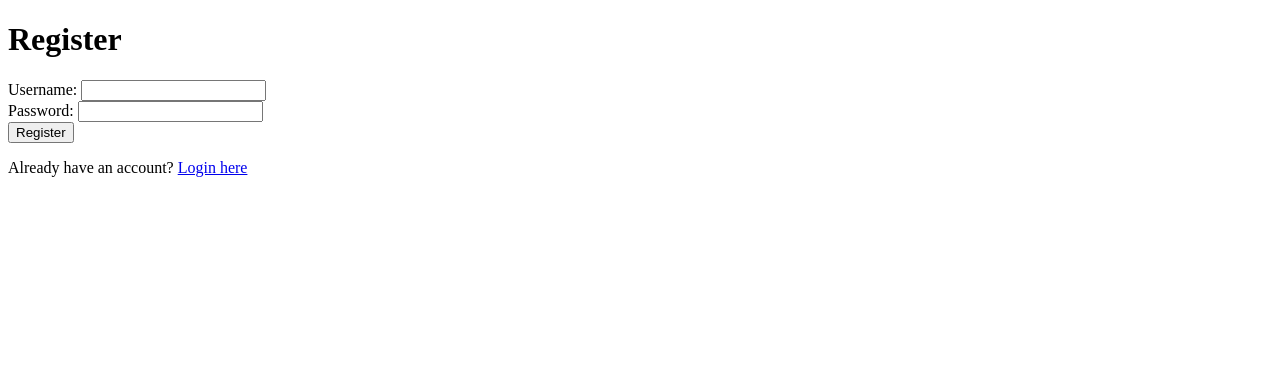
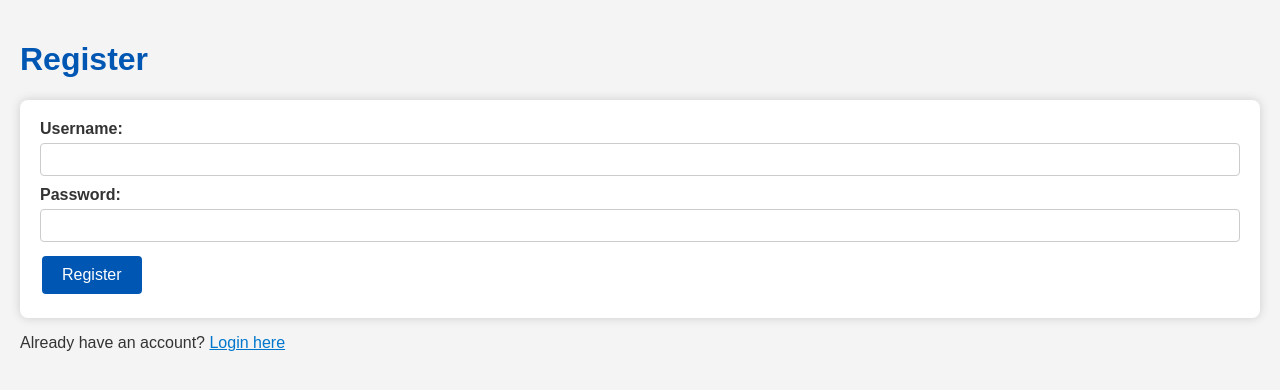
Before and after one commit to software-students-spring2024/5-final-project-spring-2024-dttt5, a Flask app: page /register in a window 1280 px wide. Shown: the top 390 px of the page. Run offline with Flask 3, Linux system fonts and the light colour scheme; parts of the project's set-up code (start-up, migrations or seed data) failed here and were passed over.

Commit message:
basic css done

```diff
--- /dev/null
+++ b/app/static/style.css
@@ -0,0 +1,115 @@
+/* General body styles */
+body {
+    font-family: Arial, sans-serif;
+    background-color: #f4f4f4;
+    color: #333;
+    margin: 0;
+    padding: 20px;
+}
+
+h1 {
+    color: #0056b3;
+}
+
+/* Form styling */
+form {
+    background: #fff;
+    padding: 20px;
+    border-radius: 8px;
+    box-shadow: 0 0 10px #ccc;
+}
+
+label {
+    font-weight: bold;
+    display: block;
+    margin-bottom: 5px;
+}
+
+input[type="text"],
+input[type="password"],
+input[type="number"],
+input[type="date"],
+select {
+    width: 100%;
+    padding: 8px;
+    margin-bottom: 10px;
+    border-radius: 4px;
+    border: 1px solid #ccc;
+    box-sizing: border-box; /* includes padding and border in element's width */
+}
+
+button {
+    background-color: #0056b3;
+    color: white;
+    border: none;
+    padding: 10px 20px;
+    text-align: center;
+    text-decoration: none;
+    display: inline-block;
+    font-size: 16px;
+    margin: 4px 2px;
+    cursor: pointer;
+    border-radius: 4px;
+}
+
+button:hover {
+    background-color: #004494;
+}
+
+/* Table styling */
+table {
+    width: 100%;
+    border-collapse: collapse;
+    margin-top: 20px;
+}
+
+th, td {
+    text-align: left;
+    padding: 12px;
+    border-bottom: 1px solid #ccc;
+}
+
+th {
+    background-color: #f8f8f8;
+}
+
+/* Utility classes */
+.hidden {
+    display: none;
+}
+
+.center {
+    text-align: center;
+}
+
+/* Links */
+a {
+    color: #0077cc;
+}
+
+a:hover {
+    text-decoration: underline;
+}
+
+/* Messages and popups */
+#message {
+    background-color: #dff0d8;
+    color: #3c763d;
+    padding: 10px;
+    margin-bottom: 20px;
+    border-radius: 4px;
+    border: 1px solid #d6e9c6;
+}
+
+#popup {
+    position: fixed;
+    top: 20%;
+    left: 50%;
+    transform: translateX(-50%);
+    z-index: 1000;
+    background: white;
+    border: 1px solid #ccc;
+    border-radius: 5px;
+    padding: 20px;
+    display: none; /* Hidden by default */
+}
--- a/app/templates/edit_calorie_entry.html
+++ b/app/templates/edit_calorie_entry.html
@@ -4,6 +4,7 @@
     <meta charset="UTF-8">
     <meta name="viewport" content="width=device-width, initial-scale=1.0">
     <title>Edit Calorie Entry</title>
+    <link rel="stylesheet" href="static/style.css">
 </head>
 <body>
     <h1>Edit Calorie Entry</h1>
--- a/app/templates/login.html
+++ b/app/templates/login.html
@@ -4,6 +4,7 @@
     <meta charset="UTF-8">
     <meta name="viewport" content="width=device-width, initial-scale=1.0">
     <title>Login</title>
+    <link rel="stylesheet" href="static/style.css">
 </head>
 <body>
     <h1>Login</h1>
--- a/app/templates/register.html
+++ b/app/templates/register.html
@@ -4,6 +4,7 @@
     <meta charset="UTF-8">
     <meta name="viewport" content="width=device-width, initial-scale=1.0">
     <title>Register</title>
+    <link rel="stylesheet" href="static/style.css">
 </head>
 <body>
     <h1>Register</h1>
```
